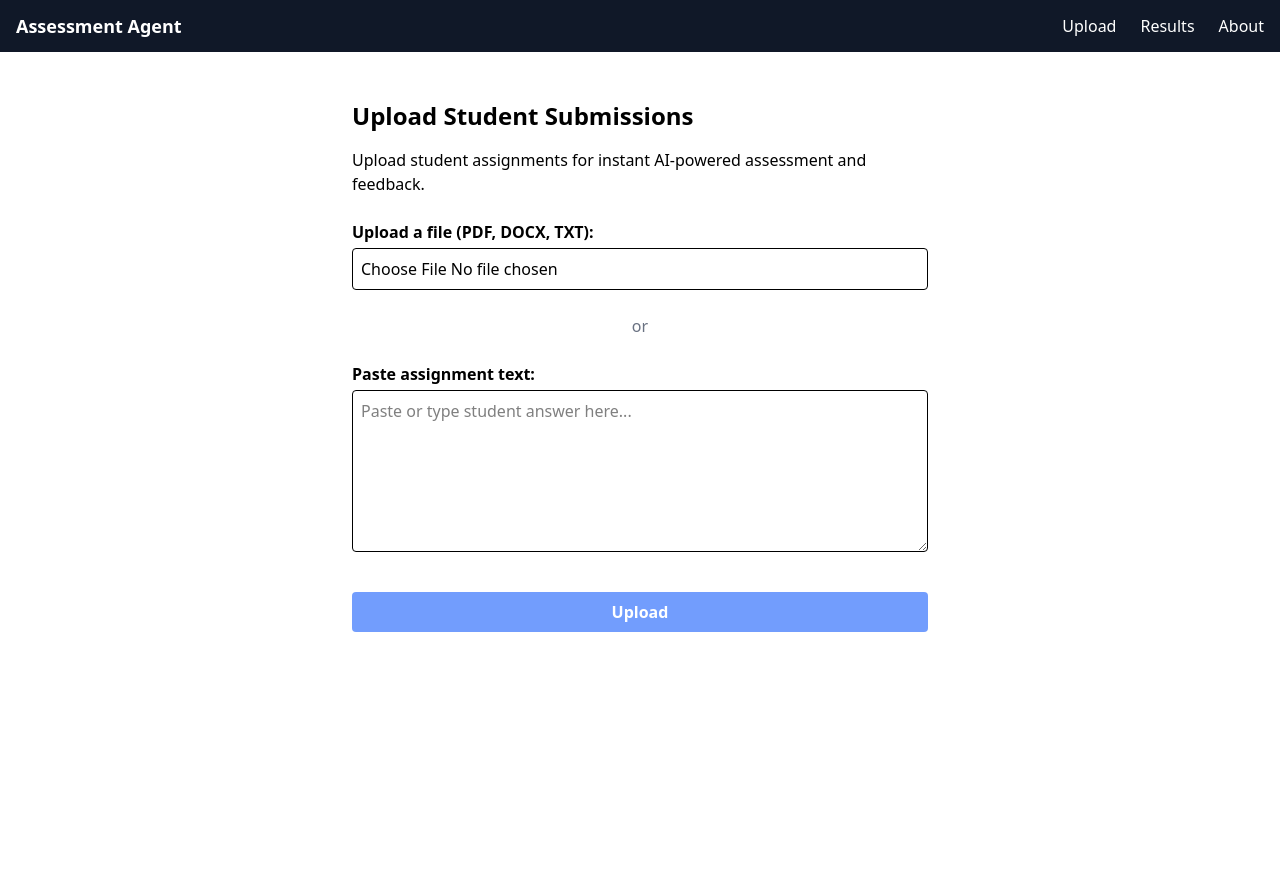
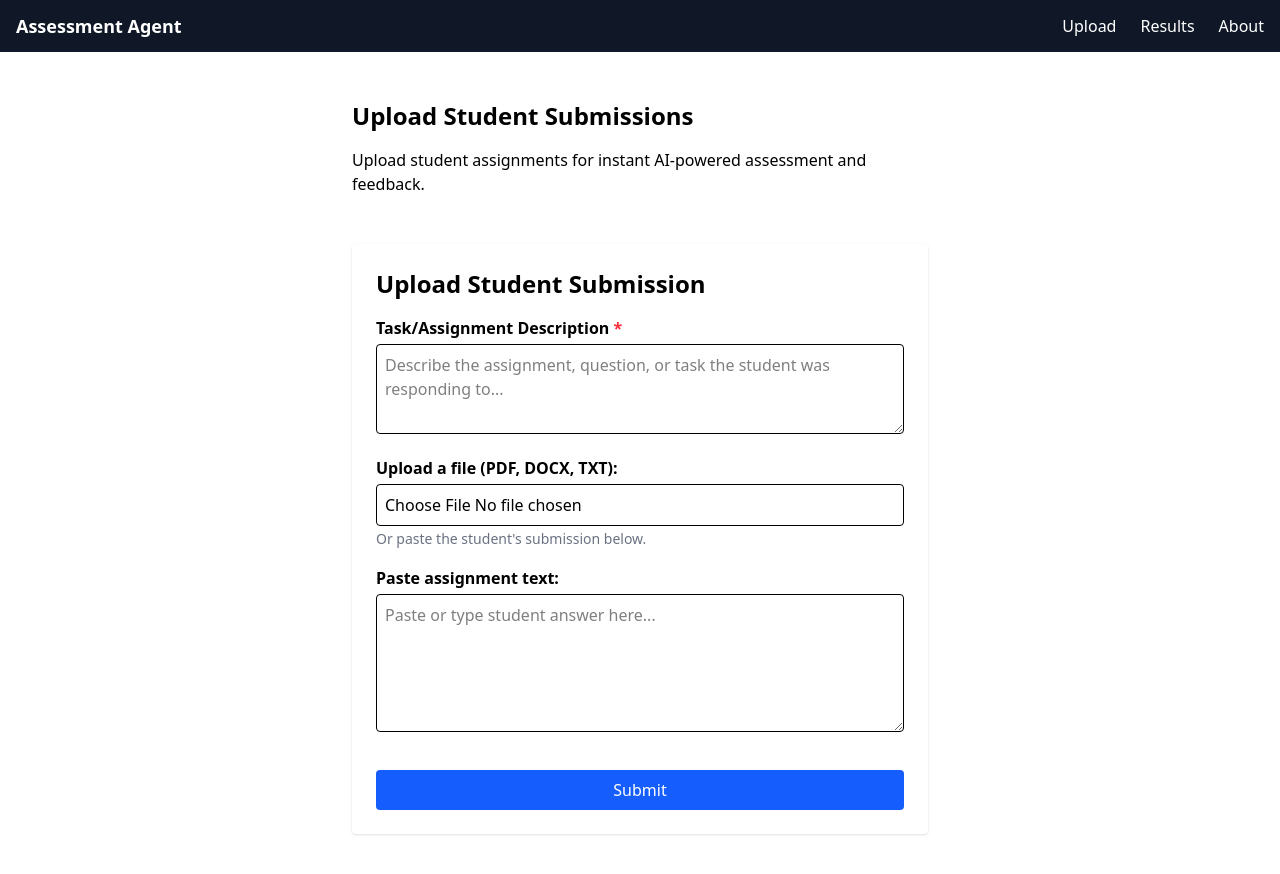
Before and after one commit to jcreek/AutomatedAssessmentFeedbackAgent, a SvelteKit app: page /upload in a window 1280 px wide. Shown: the top 874 px of the page. Before the commit the page ends 800 px from the top, so only its background shows below. Built offline with nearby package versions, Linux system fonts and the light colour scheme.

Commit message:
feat(*): Require adding a description of the task when uploading

```diff
--- a/src/lib/utils/ai.ts
+++ b/src/lib/utils/ai.ts
@@ -5,8 +5,16 @@ const OPENAI_ENDPOINT = process.env['AZURE_OPENAI_ENDPOINT'];
 const OPENAI_DEPLOYMENT = process.env['AZURE_OPENAI_DEPLOYMENT'] || 'gpt-4';
 
 // Prompt template for grading and feedback
-export function buildGradingPrompt(submission: string) {
-  return `You are an expert secondary school teacher and AI assessment agent. Assess the following student submission using the following steps:
+export function buildGradingPrompt(submission: string, task: string) {
+  return `You are an expert secondary school teacher and AI assessment agent. Assess the following student submission in the context of the assignment/task provided.
+
+TASK/ASSIGNMENT:
+${task}
+
+STUDENT SUBMISSION:
+${submission}
+
+Follow these steps:
 1. Grade the work out of 10, using clear, objective criteria.
 2. Identify specific strengths, referencing the success criteria.
 3. Identify misconceptions or areas for improvement, using formative assessment language.
@@ -18,9 +26,6 @@ export function buildGradingPrompt(submission: string) {
 6. Suggest to the teacher one way to support this student in the next lesson.
 7. Show your reasoning step by step (chain-of-thought).
 
-STUDENT SUBMISSION:
-${submission}
-
 RESPONSE FORMAT:
 Grade: <number>/10
 Strengths: <text>
@@ -31,12 +36,12 @@ Teacher Suggestion: <text>
 Reasoning: <step-by-step explanation>`;
 }
 
-export async function gradeWithOpenAI(submission: string): Promise<OpenAIResponse> {
+export async function gradeWithOpenAI(submission: string, task: string): Promise<OpenAIResponse> {
   if (!OPENAI_API_KEY || !OPENAI_ENDPOINT) {
     // Fallback for local/demo mode
     return {
       grade: '7/10',
-      strengths: 'Clear argument and good evidence.',
+      strengths: 'Clear argument and good evidence (in response to the task: ' + task + ").",
       areas_for_improvement: 'Needs deeper analysis and more examples.',
       individualized_activity: 'Write a paragraph expanding on your main point and provide two additional examples to support your argument.',
       reflection_question: 'What was the most challenging part of this assignment for you, and why?',
@@ -45,7 +50,7 @@ export async function gradeWithOpenAI(submission: string): Promise<OpenAIRespons
     };
   }
 
-  const prompt = buildGradingPrompt(submission);
+  const prompt = buildGradingPrompt(submission, task);
 
   const res = await fetch(`${OPENAI_ENDPOINT}/openai/deployments/${OPENAI_DEPLOYMENT}/chat/completions?api-version=2024-02-15-preview`, {
     method: 'POST',
--- a/src/routes/api/grade/+server.ts
+++ b/src/routes/api/grade/+server.ts
@@ -7,7 +7,12 @@ export const POST: RequestHandler = async (event: RequestEvent) => {
     const data = await event.request.formData();
     const file = data.get('file');
     const text = data.get('text');
+    const task = data.get('task');
     let submission = '';
+
+    if (!task || typeof task !== 'string' || !task.trim()) {
+      return new Response(JSON.stringify({ error: 'Task/assignment description is required.' }), { status: 400 });
+    }
 
     if (file && typeof file === 'object' && 'arrayBuffer' in file && 'name' in file) {
       // Only support .txt for now for hackathon speed
@@ -24,11 +29,12 @@ export const POST: RequestHandler = async (event: RequestEvent) => {
     }
 
     // Call the AI grading agent
-    const aiResult = await gradeWithOpenAI(submission);
+    const aiResult = await gradeWithOpenAI(submission, task.trim());
 
     return new Response(JSON.stringify({
       success: true,
-      feedback: `Grade: ${aiResult.grade}\nStrengths: ${aiResult.strengths}\nWeaknesses: ${aiResult.weaknesses}\nIndividualized Activity: ${aiResult.individualized_activity}\nReasoning: ${aiResult.reasoning}`,
+      task: task.trim(),
+      feedback: `Grade: ${aiResult.grade}\nStrengths: ${aiResult.strengths}\nAreas for Improvement: ${aiResult.areas_for_improvement}\nIndividualized Activity: ${aiResult.individualized_activity}\nReasoning: ${aiResult.reasoning}`,
       ...aiResult
     }), {
       status: 200,
--- a/src/routes/upload/+page.svelte
+++ b/src/routes/upload/+page.svelte
@@ -3,6 +3,7 @@ import { onMount } from 'svelte';
 
 let file: File | null = null;
 let textInput = '';
+let taskDescription = '';
 let submitting = false;
 let successMsg = '';
 let errorMsg = '';
@@ -33,7 +34,13 @@ async function handleSubmit(event: Event) {
   successMsg = '';
   errorMsg = '';
 
+  if (!taskDescription.trim()) {
+    errorMsg = 'Please provide a description of the task or assignment.';
+    submitting = false;
+    return;
+  }
   const formData = new FormData();
+  formData.append('task', taskDescription.trim());
   if (file) {
     formData.append('file', file);
   } else if (textInput.trim().length > 0) {
@@ -52,6 +59,7 @@ async function handleSubmit(event: Event) {
       window.location.assign('/results');
       file = null;
       textInput = '';
+      taskDescription = '';
       return;
     } else {
       errorMsg = result.error || 'An error occurred.';
@@ -68,43 +76,44 @@ async function handleSubmit(event: Event) {
 <section class="max-w-xl mx-auto py-12">
   <h1 class="text-2xl font-bold mb-4">Upload Student Submissions</h1>
   <p class="mb-6">Upload student assignments for instant AI-powered assessment and feedback.</p>
-  <form on:submit|preventDefault={handleSubmit} class="space-y-6">
-    <div>
-      <label for="file" class="block font-semibold mb-1">Upload a file (PDF, DOCX, TXT):</label>
+  <form on:submit|preventDefault={handleSubmit} class="bg-white shadow rounded p-6 max-w-xl mx-auto mt-12">
+    <h1 class="text-2xl font-bold mb-4">Upload Student Submission</h1>
+    <div class="mb-4">
+      <label class="block font-semibold mb-1" for="taskDescription">Task/Assignment Description <span class="text-red-500">*</span></label>
+      <textarea id="taskDescription" rows="3" class="w-full border p-2 rounded" bind:value={taskDescription} required placeholder="Describe the assignment, question, or task the student was responding to..."></textarea>
+    </div>
+    <div class="mb-4">
+      <label class="block font-semibold mb-1" for="file">Upload a file (PDF, DOCX, TXT):</label>
       <input
         id="file"
         type="file"
         accept=".pdf,.doc,.docx,.txt"
-        class="block w-full border rounded p-2"
+        class="block w-full border p-2 rounded"
         on:change={handleFileChange}
         disabled={submitting}
       />
+      <span class="text-gray-500 text-sm">Or paste the student's submission below.</span>
     </div>
-    <div class="text-center text-gray-500">or</div>
-    <div>
-      <label for="textInput" class="block font-semibold mb-1">Paste assignment text:</label>
+    <div class="mb-4">
+      <label class="block font-semibold mb-1" for="textInput">Paste assignment text:</label>
       <textarea
         id="textInput"
-        rows="6"
-        class="block w-full border rounded p-2"
+        rows="5"
+        class="w-full border p-2 rounded"
         bind:value={textInput}
         on:input={handleTextChange}
         disabled={submitting}
         placeholder="Paste or type student answer here..."
       ></textarea>
     </div>
+    <button type="submit" class="bg-blue-600 text-white px-4 py-2 rounded hover:bg-blue-700 w-full mt-4" disabled={submitting || (!file && textInput.trim().length === 0)}>
+      {submitting ? 'Uploading...' : 'Submit'}
+    </button>
     {#if errorMsg}
-      <div class="text-red-600 font-medium">{errorMsg}</div>
+      <div class="mt-4 text-red-600">{errorMsg}</div>
     {/if}
     {#if successMsg}
-      <div class="text-green-600 font-medium">{successMsg}</div>
+      <div class="mt-4 text-green-600">{successMsg}</div>
     {/if}
-    <button
-      class="btn btn-primary mt-4 w-full bg-blue-600 hover:bg-blue-700 text-white font-semibold py-2 px-4 rounded disabled:opacity-60"
-      type="submit"
-      disabled={submitting || (!file && textInput.trim().length === 0)}
-    >
-      {submitting ? 'Uploading...' : 'Upload'}
-    </button>
   </form>
 </section>
```
